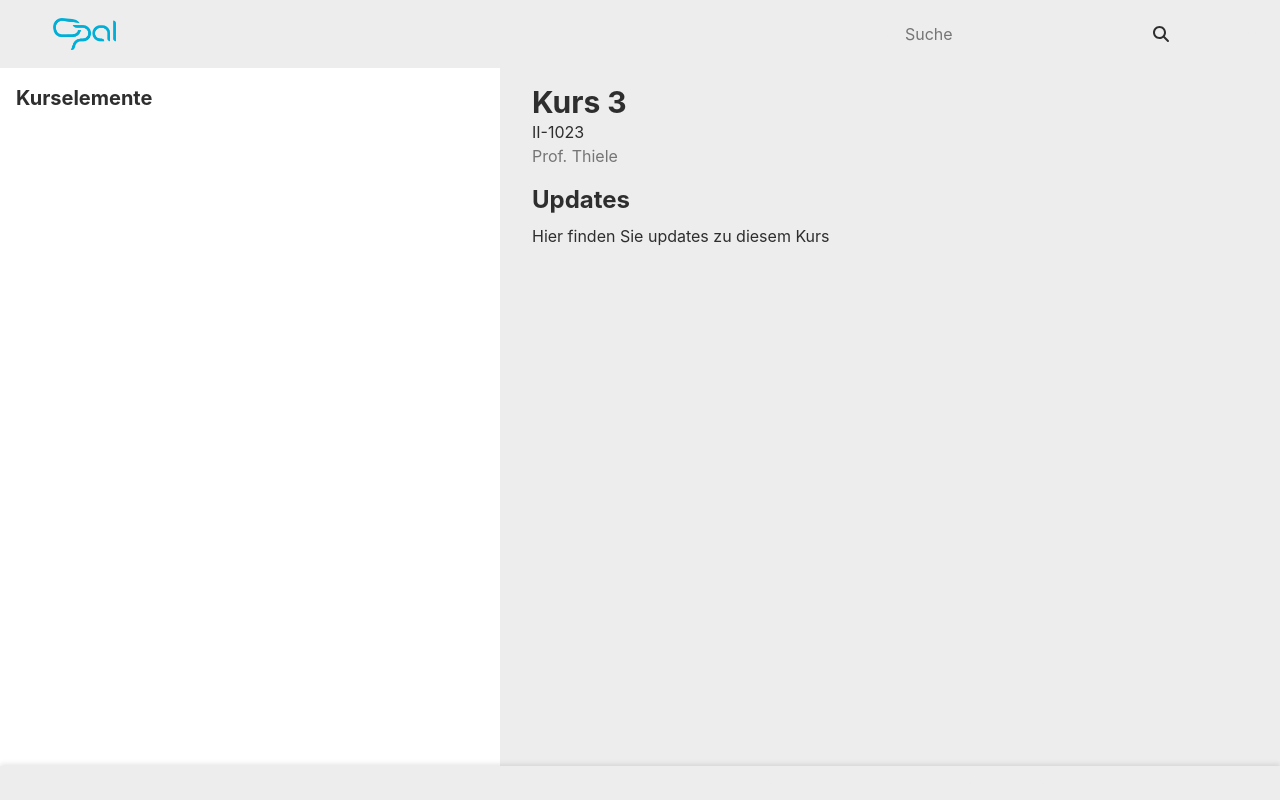
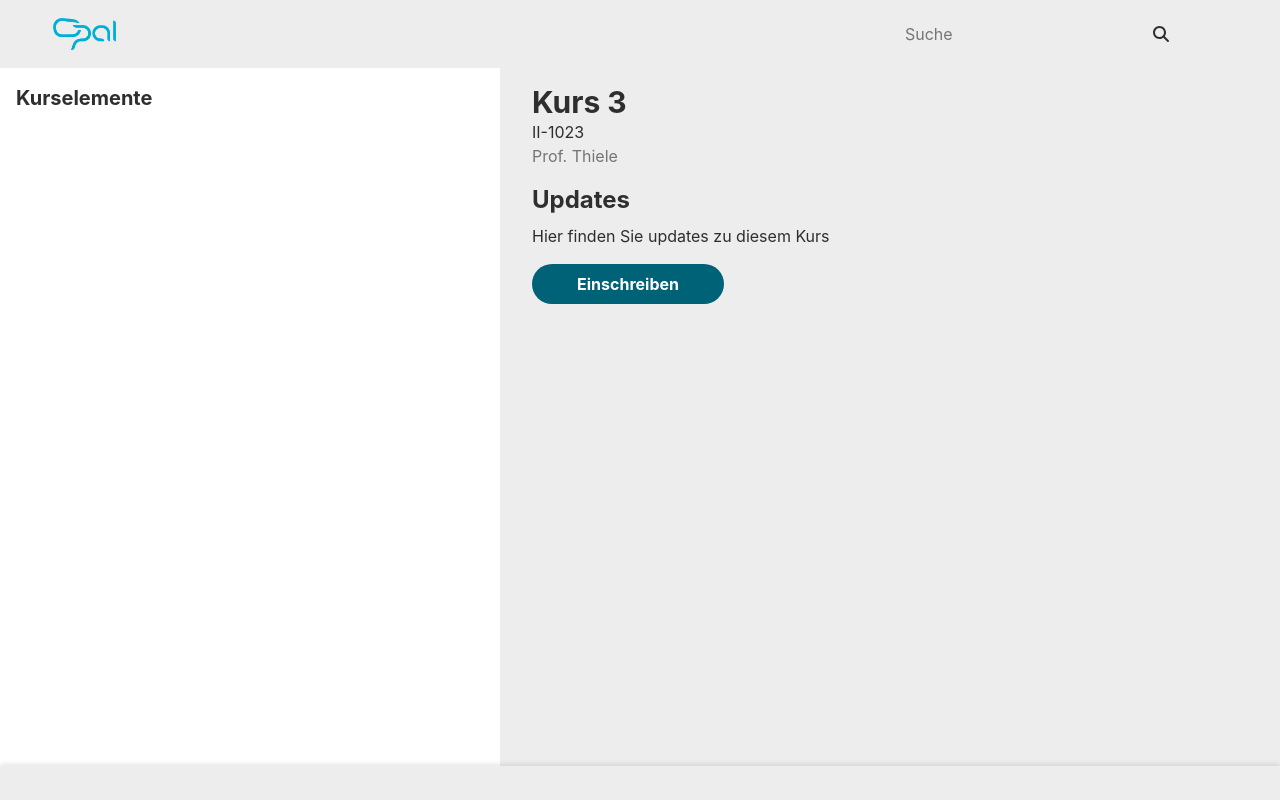
Before and after one commit to alexinatra2/opal-overhaul, a Vue app: page /courses/II-1023 in a window 1280 px wide. Built offline with nearby package versions, Linux system fonts and the light colour scheme; the HTML template or start-up script is replaced by a standard one.

Commit message:
add enrolment button to CourseContent

```diff
--- a/src/components/course/CourseContent.vue
+++ b/src/components/course/CourseContent.vue
@@ -1,7 +1,16 @@
 <script setup lang="ts">
-import {Course} from "@/store/courses.ts";
+import useCoursesStore, {Course} from "@/store/courses.ts";
+import OpalButton from "@/components/shared/OpalButton.vue";
+import {computed} from "vue";
 
-defineProps<{ course: Course }>();
+const props = defineProps<{ course: Course }>();
+const courseId = props.course.id;
+
+const coursesStore = useCoursesStore();
+const toggleEnrolment = () => {
+  coursesStore.toggleEnrolment(courseId);
+}
+const isEnrolled = computed(() => coursesStore.enrolled.includes(courseId));
 </script>
 
 <template>
@@ -22,8 +31,10 @@ defineProps<{ course: Course }>();
       <p>{{ course.desc }}</p>
     </section>
 
-    <section class="">
-
+    <section>
+      <OpalButton @click="toggleEnrolment" class="w-48" :color-variant="isEnrolled ? 'red' : 'default'">
+        {{ isEnrolled ? "Austragen" : "Einschreiben" }}
+      </OpalButton>
     </section>
   </div>
 </template>
```
